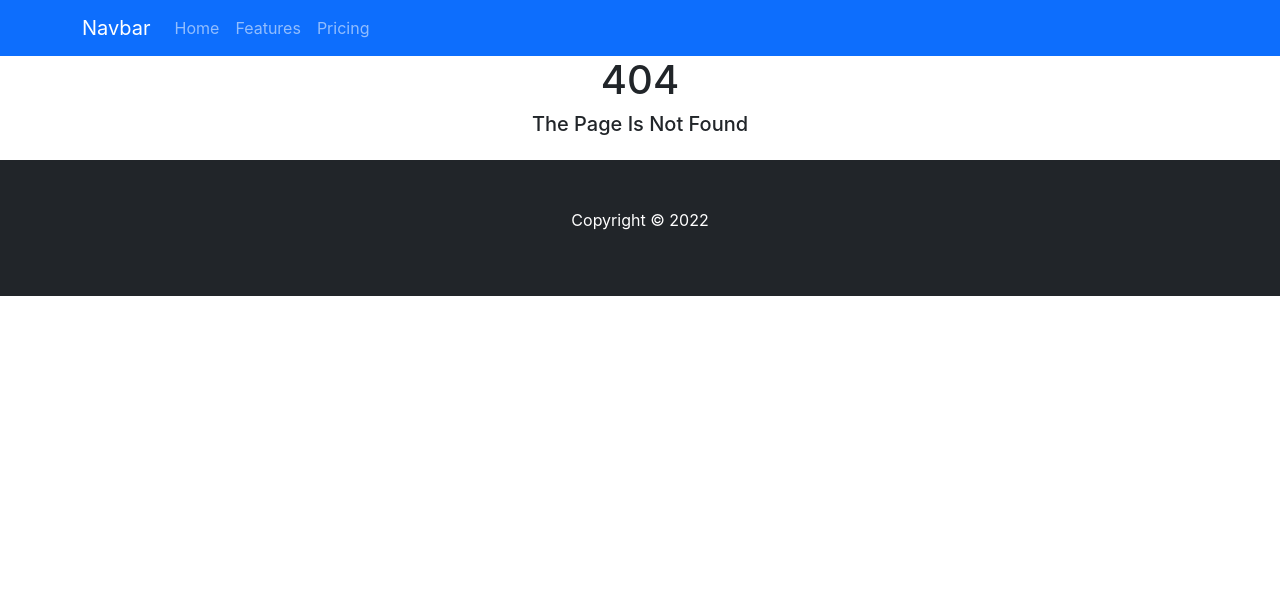
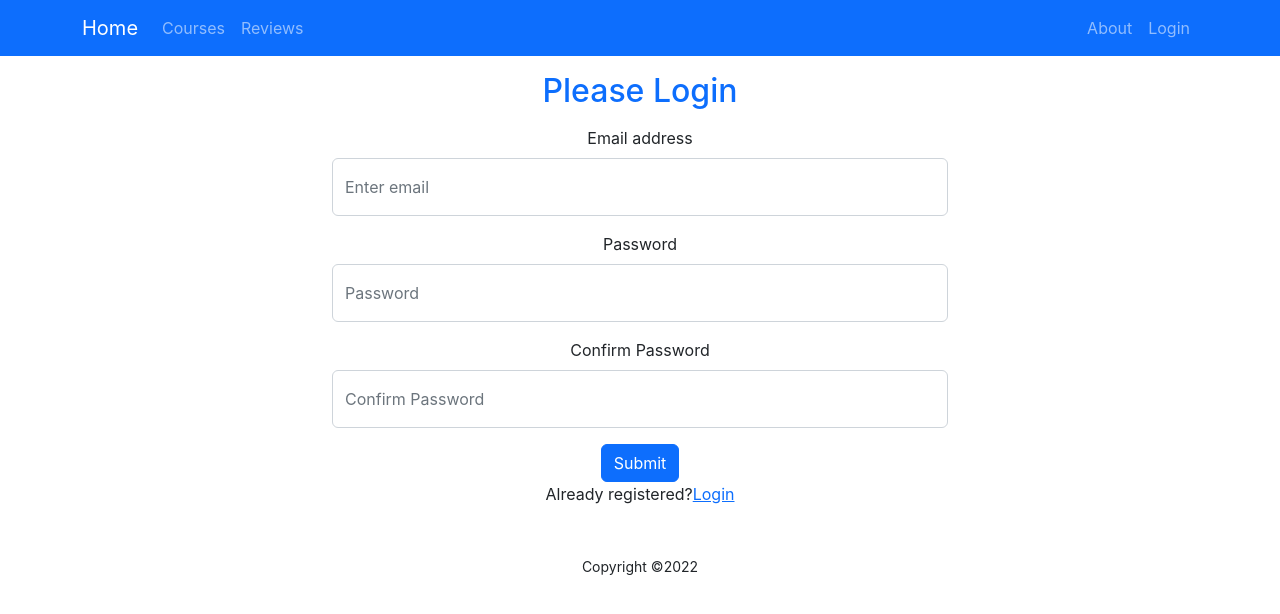
Before and after one commit to fuad-khan1/Genius-Tutorials-site, a React (Create React App) app: page /register in a window 1280 px wide. Before the commit this address had no page. Shown: the top 614 px of the page. Built offline with nearby package versions, Linux system fonts and the light colour scheme.

Commit message:
Login register page added

```diff
--- a/src/App.js
+++ b/src/App.js
@@ -1,17 +1,22 @@
 import { Routes ,Route} from 'react-router-dom';
 import './App.css';
-import Banner from './Pages/Home/Banner/Banner';
-import Footer from './Pages/Home/Footer/Footer';
-import Header from './Pages/Home/Header/Header';
+import Header from './Pages/Shared/Header/Header';
+import Footer from './Pages/Shared/Footer/Footer';
 import Home from './Pages/Home/Home/Home';
-import Services from './Pages/Home/Services/Services';
+import Login from './Pages/Login/Login';
 import NotFound from './Pages/NotFound/NotFound';
+import Checkout from './Pages/Checkout/Checkout';
+import Register from './Pages/Register/Register';
 function App() {
   return (
     <div className="App">
       <Header></Header>
       <Routes>
         <Route path='/' element={<Home></Home>}></Route>
+        <Route path='/home' element={<Home></Home>}></Route>
+        <Route path='/checkout' element={<Checkout></Checkout>}></Route>
+        <Route path='/login' element={<Login></Login>}></Route>
+        <Route path='/register' element={<Register></Register>}></Route>
         <Route path='*' element={<NotFound></NotFound>}></Route>
       </Routes>
       <Footer></Footer>
--- /dev/null
+++ b/src/Pages/Checkout/Checkout.js
@@ -0,0 +1,11 @@
+import React from 'react';
+
+const Checkout = () => {
+    return (
+        <div>
+            <h2>CheckOut</h2>
+        </div>
+    );
+};
+
+export default Checkout;
--- a/src/Pages/Home/Footer/Footer.js
+++ /dev/null
@@ -1,11 +0,0 @@
-import React from 'react';
-
-const Footer = () => {
-    return (
-        <div className=' bg-dark py-5 mt-4'>
-            <p className='text-white'>Copyright &copy; 2022</p>
-        </div>
-    );
-};
-
-export default Footer;
--- a/src/Pages/Home/Header/Header.js
+++ /dev/null
@@ -1,22 +0,0 @@
-import React from "react";
-import Container from "react-bootstrap/Container";
-import Nav from "react-bootstrap/Nav";
-import Navbar from "react-bootstrap/Navbar";
-const Header = () => {
-  return (
-    <>
-      <Navbar bg="primary" variant="dark">
-        <Container>
-          <Navbar.Brand href="/">Navbar</Navbar.Brand>
-          <Nav className="me-auto">
-            <Nav.Link href="#home">Home</Nav.Link>
-            <Nav.Link href="#features">Features</Nav.Link>
-            <Nav.Link href="#pricing">Pricing</Nav.Link>
-          </Nav>
-        </Container>
-      </Navbar>
-    </>
-  );
-};
-
-export default Header;
--- a/src/Pages/Home/Reviews/Reviews.js
+++ b/src/Pages/Home/Reviews/Reviews.js
@@ -11,7 +11,7 @@ const Reviews = () => {
   }, []);
     return (
         <div className="container">
-      <h2 className="text-primary mt-5 mb-3 ">Reviews</h2>
+      <h2 id='reviews' className="text-primary mt-5 mb-3 ">Reviews</h2>
       <div className="row">
         {reviews.map((review) => (
           <Review key={review.id} review={review}></Review>
--- a/src/Pages/Home/Service/Service.js
+++ b/src/Pages/Home/Service/Service.js
@@ -1,10 +1,11 @@
 import React from "react";
+import { Link } from "react-router-dom";
 
 const Service = ({ course }) => {
   const { name, image, price, description } = course;
   return (
     <div className="g-5 col-sm-12 col-md-6 col-lg-4">
-        <div style={{ width: "240px" }} className="card">
+        <div className="card">
       <div>
         <img src={image} className="card-img-top" alt="..." />
       </div>
@@ -12,9 +13,9 @@ const Service = ({ course }) => {
         <h5 className="card-title">{name}</h5>
         <p>Price: {price}</p>
         <p className="card-text">{description}</p>
-        <a href="#" className="btn btn-primary">
-          Go somewhere
-        </a>
+        <Link to='/checkout' className="btn btn-primary">
+          Check Out
+        </Link>
       </div>
     </div>
     </div>
--- a/src/Pages/Home/Services/Services.js
+++ b/src/Pages/Home/Services/Services.js
@@ -10,7 +10,7 @@ const Services = () => {
   }, []);
   return (
     <div className="container">
-      <h2 className="text-primary mt-5 mb-3 ">Popular Courses</h2>
+      <h2 id="popular-courses" className="text-primary mt-5 mb-3 ">Popular Courses</h2>
       <div className="row">
         {courses.map((course) => (
           <Service key={course.id} course={course}></Service>
--- /dev/null
+++ b/src/Pages/Login/Login.js
@@ -0,0 +1,28 @@
+import React from "react";
+import { Button, Form } from "react-bootstrap";
+import { Link } from "react-router-dom";
+
+const Login = () => {
+  return (
+    <div className="container w-50">
+      <h2 className="my-3 text-primary">Please Login</h2>
+      <Form>
+      <Form.Group className="mb-3" controlId="formBasicEmail">
+        <Form.Label>Email address</Form.Label>
+        <Form.Control className="py-3" type="email" placeholder="Enter email" required />
+      </Form.Group>
+      <Form.Group className="mb-3" controlId="formBasicPassword">
+        <Form.Label>Password</Form.Label>
+        <Form.Control className="py-3" type="password" placeholder="Password" required />
+      </Form.Group>
+
+      <Button variant="primary" type="submit">
+        Submit
+      </Button>
+      <p>New to Here?<Link to='/register'>Register</Link></p>
+    </Form>
+    </div>
+  );
+};
+
+export default Login;
--- /dev/null
+++ b/src/Pages/Register/Register.js
@@ -0,0 +1,34 @@
+import React from 'react';
+import { Button, Form } from 'react-bootstrap';
+import { Link } from 'react-router-dom';
+
+const Register = () => {
+    return (
+        <div>
+            <div className="container w-50">
+      <h2 className="my-3 text-primary">Please Login</h2>
+      <Form>
+      <Form.Group className="mb-3" controlId="formBasicEmail">
+        <Form.Label>Email address</Form.Label>
+        <Form.Control className="py-3" type="email" placeholder="Enter email" required />
+      </Form.Group>
+      <Form.Group className="mb-3" controlId="formBasicPassword">
+        <Form.Label>Password</Form.Label>
+        <Form.Control className="py-3" type="password" placeholder="Password" required />
+      </Form.Group>
+      <Form.Group className="mb-3" controlId="formBasicPassword">
+        <Form.Label>Confirm Password</Form.Label>
+        <Form.Control className="py-3" type="password" placeholder="Confirm Password" required />
+      </Form.Group>
+
+      <Button variant="primary" type="submit">
+        Submit
+      </Button>
+      <p>Already registered?<Link to='/login'>Login</Link></p>
+    </Form>
+    </div>
+        </div>
+    );
+};
+
+export default Register;
--- /dev/null
+++ b/src/Pages/Shared/Footer/Footer.js
@@ -0,0 +1,13 @@
+import React from 'react';
+
+const Footer = () => {
+    const today = new Date();
+    const year = today.getFullYear();
+    return (
+        <footer className='text-center mt-5'>
+            <p><small>Copyright &copy;{year}</small></p>
+        </footer>
+    );
+};
+
+export default Footer;
--- /dev/null
+++ b/src/Pages/Shared/Header/Header.js
@@ -0,0 +1,42 @@
+import React from "react";
+import Container from "react-bootstrap/Container";
+import Nav from "react-bootstrap/Nav";
+import Navbar from "react-bootstrap/Navbar";
+import { Link } from "react-router-dom";
+
+const Header = () => {
+  return (
+    <>
+      <Navbar
+        collapseOnSelect
+        sticky="top"
+        expand="lg"
+        bg="primary"
+        variant="dark"
+      >
+        <Container>
+          <Navbar.Brand as={Link} to="/">
+            Home
+          </Navbar.Brand>
+          <Navbar.Toggle aria-controls="responsive-navbar-nav" />
+          <Navbar.Collapse id="responsive-navbar-nav">
+            <Nav className="me-auto">
+              <Nav.Link href="/home#popular-courses">Courses</Nav.Link>
+              <Nav.Link href="home#reviews">Reviews</Nav.Link>
+            </Nav>
+            <Nav>
+              <Nav.Link as={Link} to="/about">
+                About
+              </Nav.Link>
+              <Nav.Link eventKey={2} as={Link} to="/login">
+                Login
+              </Nav.Link>
+            </Nav>
+          </Navbar.Collapse>
+        </Container>
+      </Navbar>
+    </>
+  );
+};
+
+export default Header;
```
